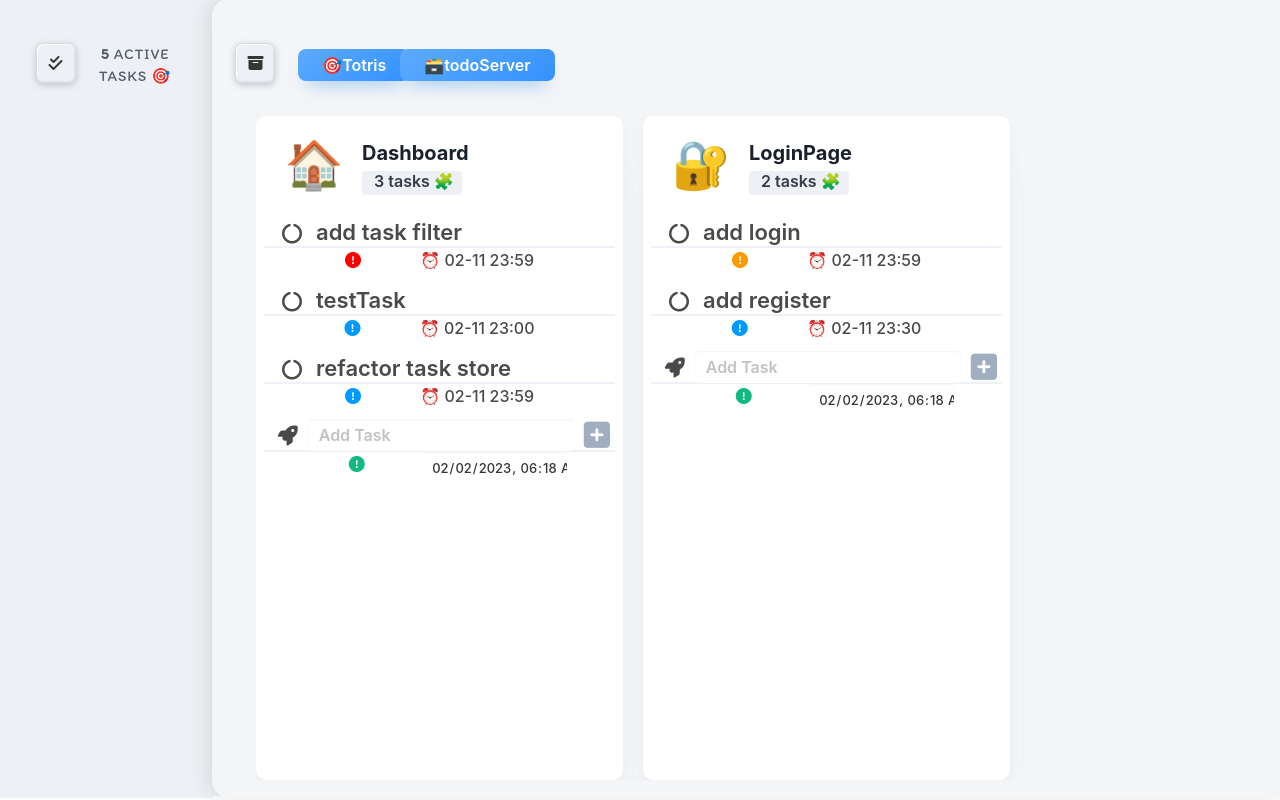
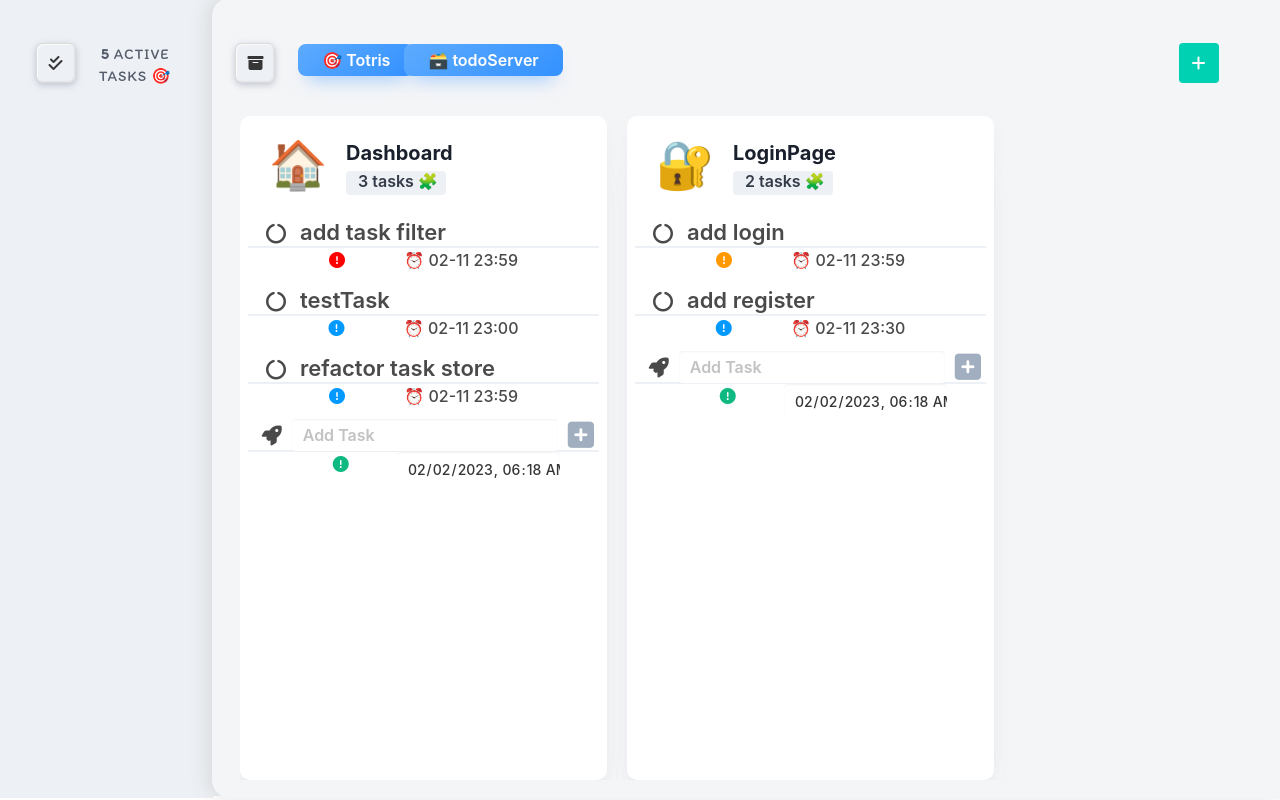
Before and after one commit to Coien-rr/Totris, a Vue app: page /#/dashboard in a window 1280 px wide. Shown: the top 800 px of the page. Built offline with nearby package versions, Linux system fonts and the light colour scheme.

Commit message:
✨ feat(Workplace): add new group feature

```diff
--- a/package.json
+++ b/package.json
@@ -1,6 +1,6 @@
 {
   "name": "totris",
-  "version": "0.0.27",
+  "version": "0.0.28",
   "type": "module",
   "scripts": {
     "dev": "vite",
--- a/src/pages/Dashboard/components/CategoryGroup.vue
+++ b/src/pages/Dashboard/components/CategoryGroup.vue
@@ -10,7 +10,7 @@ const localCategories = useCategoryStore()
       v-for="category in localCategories.categories" :key="category.id" class="category button" :class="{ active: category.isActive }"
       @click="localCategories.switchGroup(category)"
     >
-      {{ category.icon }}{{ category.name }}
+      {{ category.icon }} {{ category.name }}
     </div>
   </div>
 </template>
--- a/src/pages/Dashboard/components/GroupCardHeader.vue
+++ b/src/pages/Dashboard/components/GroupCardHeader.vue
@@ -26,7 +26,6 @@ defineProps({
 .card-header {
   width: 367px;
   padding-left: 8px;
-  cursor: grab;
   box-shadow: none;
   position: absolute;
   top: 0px;
--- a/src/pages/Dashboard/components/addTaskCard.vue
+++ b/src/pages/Dashboard/components/addTaskCard.vue
@@ -121,9 +121,9 @@ const setNewTaskPriority = (priority) => {
 
 #deadlineInput {
   border: none;
-  font-size: 13px;
+  font-size: 14px;
   font-weight: 500;
-  width: 80%;
+  width: 90%;
 }
 
 #deadline-select {
--- a/src/pages/Dashboard/views/Workplace.vue
+++ b/src/pages/Dashboard/views/Workplace.vue
@@ -5,24 +5,36 @@ import { useGroupStore } from '~/store'
 
 const groupStore = useGroupStore()
 
-// console.log(groupStore.groups)
+const createNewGroup = () => {
+  // console.log('create new group')
+  if (groupStore.groups.length >= 4) {
+    alert('You can only have 4 groups!')
+    return
+  }
+  groupStore.addNewGroup()
+}
 </script>
 
 <template>
   <div>
-    <header id="tagHeader">
+    <header id="tagHeader" class="is-flex">
       <button id="wpButton" class="button">
         <span class="icon is-small">
           <i class="fa-solid fa-box-archive" />
         </span>
       </button>
       <CategoryGroup />
+      <div class="addNewGroup">
+        <button class="button is-primary" @click="createNewGroup">
+          <span class="icon is-small">
+            <i class="fa-solid fa-plus" />
+          </span>
+        </button>
+      </div>
     </header>
     <main>
       <section class="group is-flex">
         <GroupCard v-for="group in groupStore.groups" :key="group.id" :item="group" />
-        <!-- <GroupCard />
-        <GroupCard /> -->
       </section>
     </main>
   </div>
@@ -37,6 +49,13 @@ const groupStore = useGroupStore()
   padding-right: 18px;
   margin-top: 24px;
   position: relative;
+}
+
+.addNewGroup {
+  position: absolute;
+  right: 3%;
+  top: 50%;
+  transform: translateX(-50%) translateY(-50%);
 }
 
 #wpButton {
@@ -61,6 +80,6 @@ const groupStore = useGroupStore()
   text-align: center;
   margin-right: 2vw;
   border: 0px;
-  margin: 1.5rem 2rem;
+  margin: 1.5rem 1rem;
 }
 </style>
--- a/src/store/modules/group/index.js
+++ b/src/store/modules/group/index.js
@@ -19,9 +19,17 @@ export const useGroupStore = defineStore('groups', {
     key: 'my-groups-key',
   },
   getters: {
-
+    getGroupCount() {
+      return this.groups.length
+    },
   },
   actions: {
-
+    addNewGroup() {
+      this.groups.push({
+        id: 3,
+        name: 'New Group',
+        icon: '📬',
+      })
+    },
   },
 })
```
